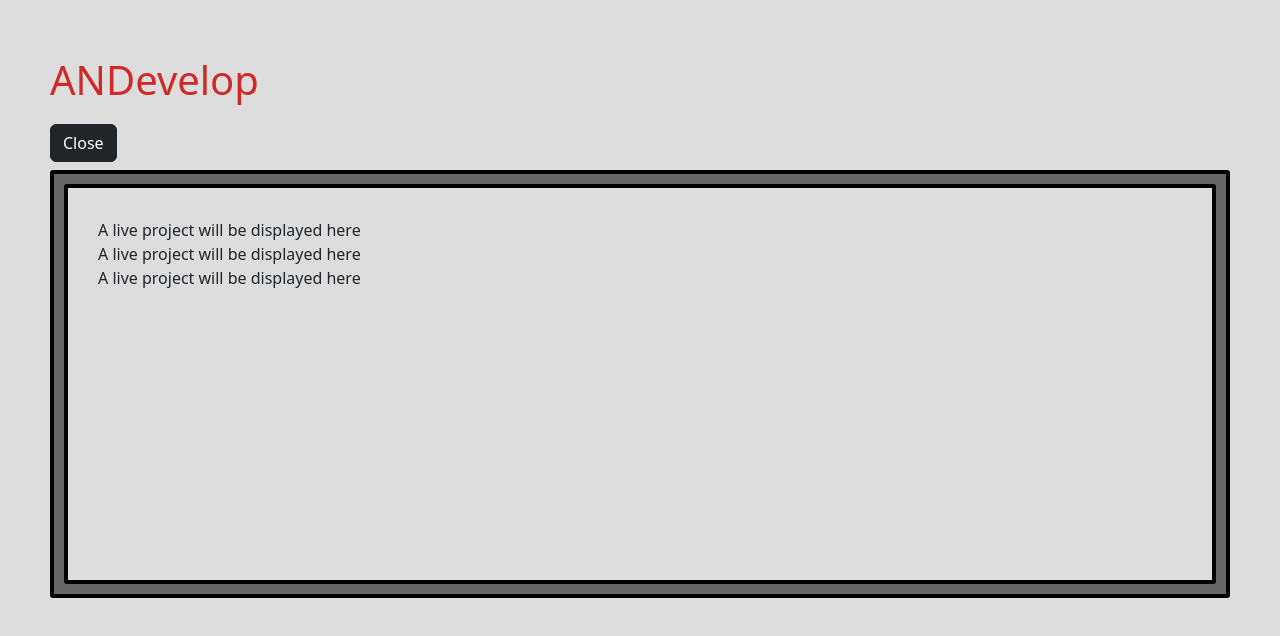
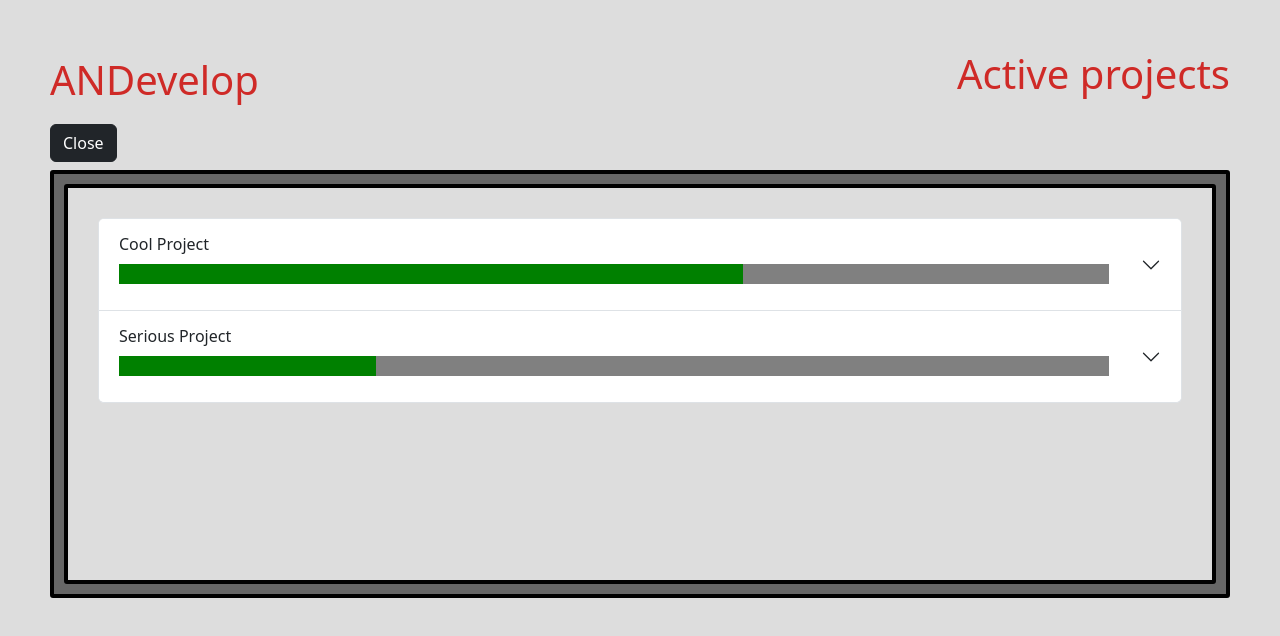
Before and after one commit to 1upskillsystems/ANDevelop, a React (Create React App) app in the folder client/: page /current-projects in a window 1280 px wide. Shown: the top 636 px of the page. Built offline with nearby package versions, Linux system fonts and the light colour scheme.

Commit message:
push for server route testing - activeprojects

```diff
--- /dev/null
+++ b/client/src/components/css/currentProjects.css
@@ -0,0 +1,15 @@
+.current-projects-header-info {
+    width: 95%;
+}
+
+.progress-wrapper {
+    width: 100%;
+    height: 20px;
+    background: gray;
+    margin: 10px 10px 10px 0;
+}
+
+.progress-bar {
+    height: 20px;
+    background: green!important;
+}
--- a/client/src/components/currentProjects.js
+++ b/client/src/components/currentProjects.js
@@ -1,15 +1,64 @@
-import React from "react";
+import React, { useContext } from "react";
 import { NavLink } from "react-router-dom";
 import Button from "react-bootstrap/Button";
+import Accordion from 'react-bootstrap/Accordion';
 import PageContainer from "./PageContainer";
+import { ProjectContext } from "../contexts/projectContext";
+import { TemplateContext } from "../contexts/templateContext";
+import "./css/currentProjects.css";
 
 function CurrentProjects() {
+  const projects = useContext(ProjectContext);
+  const templates = useContext(TemplateContext);
+
+  // Used to search and return template obj through matching template ID
+  const findTemplate = id => {
+    let matchedTemp = null;
+    templates.templates.forEach(elem => (elem.id === id) ? matchedTemp = elem : null);
+    return matchedTemp;
+  }
+
+  const calcTime = (started, deadline) => {
+    const startedUnix = Math.floor(new Date(started).getTime() / 1000);
+    const deadlineUnix = Math.floor(new Date(deadline).getTime() / 1000);
+    const currentUnix = Math.floor(Date.now() / 1000);
+
+    const total = +deadlineUnix - +startedUnix;
+    const elaps = currentUnix - startedUnix;
+
+    return Math.round((elaps / total) * 100) + "%";
+  }
+
   return (
-    <PageContainer buttonText="Close" buttonTo="/">
+    <PageContainer
+      pageTitle="Active projects"
+      buttonText="Close"
+      buttonTo="/"
+    >
       <section>
-        <article>A live project will be displayed here</article>
-        <article>A live project will be displayed here</article>
-        <article>A live project will be displayed here</article>
+        <Accordion>
+          {projects.projects.map((proj, i) => {
+            if (proj.project_status === 1) {
+              const currentTemplate = findTemplate(proj.template_id);
+              const progress = calcTime(proj.time_start, proj.time_deadline);
+              return (
+                <Accordion.Item eventKey="0" key={i}>
+                    <Accordion.Header>
+                      <div className="current-projects-header-info">
+                        <div>{currentTemplate.template_name}</div>
+                        <div className="progress-wrapper">
+                          <div className="progress-bar" style={{width: progress}}></div>
+                        </div>
+                      </div>
+                    </Accordion.Header>
+                    <Accordion.Body>
+                      {currentTemplate.desciption}
+                    </Accordion.Body>
+                </Accordion.Item>
+              );
+            }
+          })}
+        </Accordion>
       </section>
     </PageContainer>
   );
--- a/client/src/mockData.js
+++ b/client/src/mockData.js
@@ -26,40 +26,40 @@ export const users = [
 export const projects = [
   {
     id: 1,
-    template_id: "int",
-    project_status: "int",
-    project_progress: "int",
-    time_start: "int",
-    time_deadline: "int",
-    team_size: "int",
-    team_members: [{ user_id: "int", project_role: "str" }],
+    template_id: 1,
+    project_status: 1,
+    project_progress: "int1",
+    time_start: "2022.08.10",
+    time_deadline: "2022.12.10",
+    team_size: "int1",
+    team_members: [{ user_id: "int1", project_role: "str1" }],
   },
   {
     id: 2,
-    template_id: "int",
-    project_status: "int",
-    project_progress: "int",
-    time_start: "int",
-    time_deadline: "int",
-    team_size: "int",
-    team_members: [{ user_id: "int", project_role: "str" }],
+    template_id: 2,
+    project_status: 1,
+    project_progress: "int2",
+    time_start: "2022.10.10",
+    time_deadline: "2022.12.10",
+    team_size: "int2",
+    team_members: [{ user_id: "int2", project_role: "str2" }],
   },
 ];
 
 export const templates = [
   {
     id: 1,
-    template_name: "str1",
-    desciption: "str1",
-    difficulty_rating: "int1",
+    template_name: "Cool Project",
+    desciption: "Lorem ipsum dolor sit amet, consectetur adipiscing elit, sed do eiusmod tempor incididunt ut labore et dolore magna aliqua. Ut enim ad minim veniam, quis nostrud exercitation ullamco laboris nisi ut aliquip ex ea commodo consequat. Duis aute irure dolor in reprehenderit in voluptate velit esse cillum dolore eu fugiat nulla pariatur. Excepteur sint occaecat cupidatat non proident, sunt in culpa qui officia deserunt mollit anim id est laborum.",
+    difficulty_rating: "3",
     time_esitmate: "int1",
     team_estimate: "int1",
   },
   {
     id: 2,
-    template_name: "str2",
-    desciption: "str2",
-    difficulty_rating: "int2",
+    template_name: "Serious Project",
+    desciption: "Quis hendrerit dolor magna eget est lorem ipsum dolor. Morbi blandit cursus risus at ultrices. In egestas erat imperdiet sed euismod nisi. Pulvinar sapien et ligula ullamcorper malesuada proin. Fames ac turpis egestas maecenas pharetra convallis posuere. Eget aliquet nibh praesent tristique magna sit amet purus. Suscipit tellus mauris a diam maecenas sed.",
+    difficulty_rating: "5",
     time_esitmate: "int2",
     team_estimate: "int2",
   },
```
